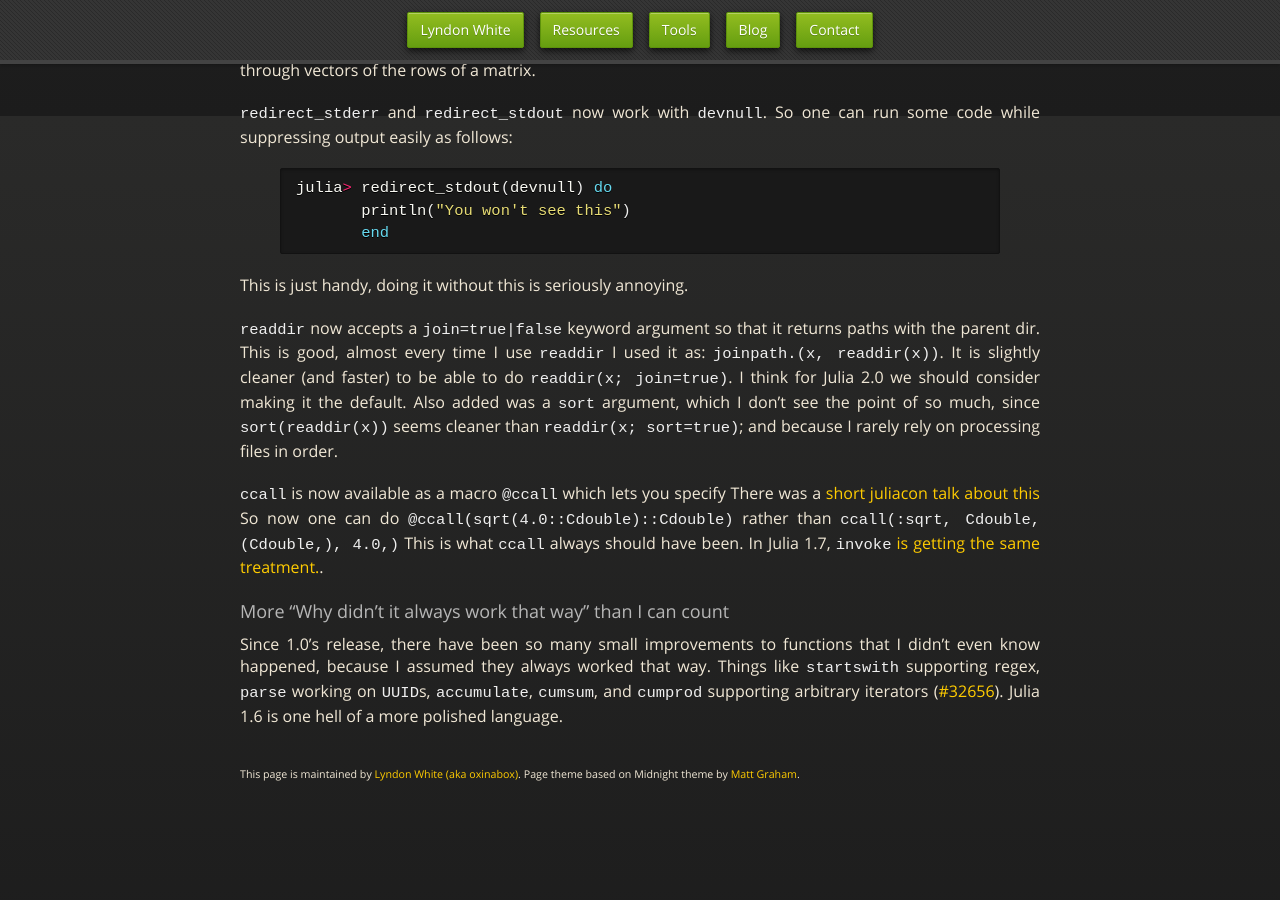
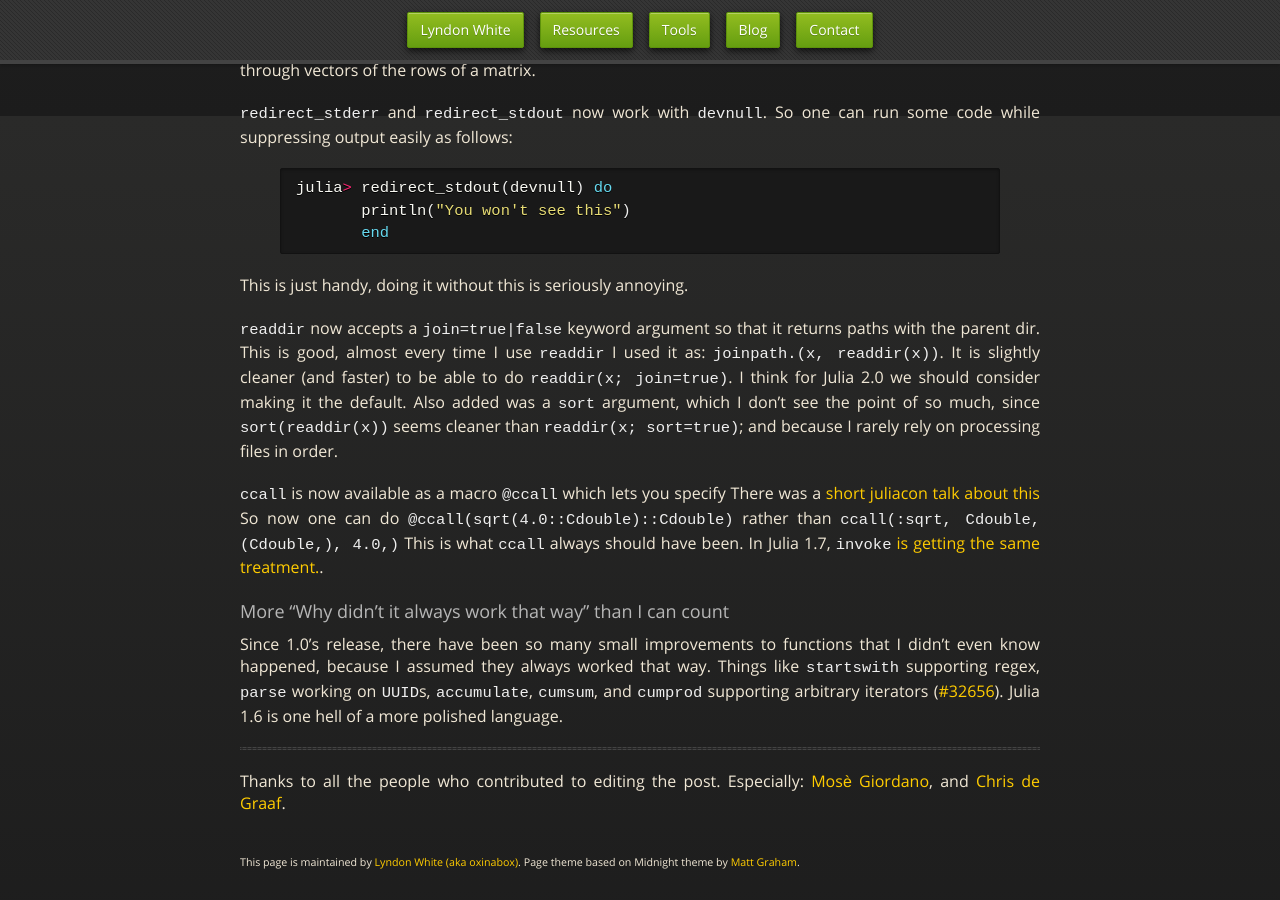
Before and after one commit to oxinabox/oxinabox.github.io, a Jekyll site: the page built from _posts/2021-01-09-Julia-1.6-what-has-changed-since-1.0.md, in a window 1280 px wide and 900 px high, scrolled down 16984 px. Built offline with Jekyll 4.4.1, drawn with Linux system fonts in a browser that asks for light colours; nearby versions of some CDN libraries; some web fonts are replaced; before the commit the page ends 17796 px from its top, so only the background shows below that.

Commit message:
thank people

```diff
--- a/_posts/2021-01-09-Julia-1.6-what-has-changed-since-1.0.md
+++ b/_posts/2021-01-09-Julia-1.6-what-has-changed-since-1.0.md
@@ -639,3 +639,9 @@ Since 1.0's release, there have been so many small improvements to functions tha
 Things like `startswith` supporting regex, [`parse`](https://github.com/JuliaLang/julia/pull/36199) working on `UUID`s,
 `accumulate`, `cumsum`, and `cumprod` supporting arbitrary iterators ([#32656](https://github.com/JuliaLang/julia/pull/34656)).
 Julia 1.6 is one hell of a more polished language.
+
+
+---
+
+Thanks to all the people who contributed to editing the post.
+Especially: [Mosè Giordano](https://giordano.github.io/), and [Chris de Graaf](https://cdg.dev/).
```
